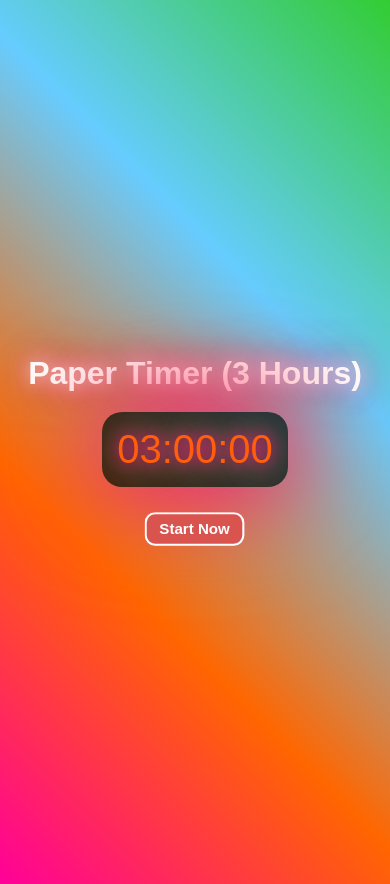
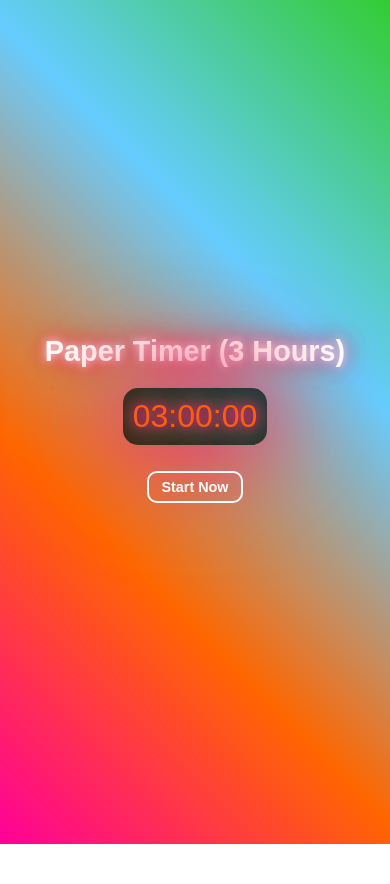
Before and after one commit to naveensssxx/------------, a plain HTML site: page index.html in a window 390 px wide. After the commit the page ends 844 px from the top, so only its background shows below. Drawn offline with Linux system fonts and the light colour scheme.

Commit message:
Update index.html

```diff
--- a/index.html
+++ b/index.html
@@ -5,41 +5,45 @@
   <meta name="viewport" content="width=device-width, initial-scale=1.0">
   <title>Paper Timer (3 Hours)</title>
   <style>
-    /* Base Styles */
+    /* Basic reset and responsive container */
+    * {
+      box-sizing: border-box;
+      margin: 0;
+      padding: 0;
+    }
     body {
       font-family: Arial, sans-serif;
       text-align: center;
       background: linear-gradient(45deg, #ff0099, #ff6600, #66ccff, #33cc33);
       color: white;
       animation: fadeIn 2s ease-in-out, backgroundColorAnimation 6s infinite alternate;
-      margin: 0;
       min-height: 100vh;
       display: flex;
       justify-content: center;
       align-items: center;
+      padding: 20px;
       overflow: hidden;
-      padding: 20px;
     }
     .container {
-      max-width: 800px;
       width: 100%;
+      max-width: 600px;
     }
     h1 {
-      font-size: 3rem;
+      font-size: 2.5rem;
       font-weight: bold;
       margin-bottom: 20px;
-      text-shadow: 0 0 20px #fff, 0 0 30px #ff0099, 0 0 50px #ff6600;
+      text-shadow: 0 0 10px #fff, 0 0 20px #ff0099, 0 0 30px #ff6600;
     }
     #timer {
-      font-size: 4rem;
+      font-size: 3rem;
       padding: 20px;
-      border-radius: 20px;
+      border-radius: 15px;
       background: rgba(0, 0, 0, 0.7);
       display: inline-block;
       animation: colorChange 3s infinite alternate, glowEffect 1s infinite alternate;
-      text-shadow: 0 0 15px #ff0099, 0 0 30px #ff6600, 0 0 40px #66ccff;
-      transition: all 0.3s ease-in-out;
+      text-shadow: 0 0 10px #ff0099, 0 0 20px #ff6600, 0 0 30px #66ccff;
       margin-bottom: 20px;
+      transition: transform 0.3s ease;
     }
     #timer:hover {
       transform: scale(1.05);
@@ -61,27 +65,13 @@
       transform: scale(1.05);
       box-shadow: 0 0 10px #ff0099, 0 0 20px #ff6600;
     }
-    #startBtn {
-      display: inline-block;
-      animation: buttonAnimation 1s infinite alternate;
-    }
-    #stopBtn, #pauseBtn {
-      display: none;
-      animation: buttonAnimation 1s infinite alternate;
-    }
-    @keyframes buttonAnimation {
-      0% {
-        transform: scale(1);
-        background-color: #5cb85c;
-      }
-      100% {
-        transform: scale(1.05);
-        background-color: #d9534f;
-      }
-    }
+    /* Initially show only the Start button */
+    #startBtn { display: inline-block; }
+    #pauseBtn, #stopBtn { display: none; }
+    /* Animations */
     @keyframes fadeIn {
-      0% { opacity: 0; }
-      100% { opacity: 1; }
+      from { opacity: 0; }
+      to { opacity: 1; }
     }
     @keyframes backgroundColorAnimation {
       0% { background: linear-gradient(45deg, #ff0099, #ff6600, #66ccff, #33cc33); }
@@ -98,33 +88,16 @@
       50% { color: #ff6600; }
       100% { color: #66ccff; }
     }
-    /* Responsive adjustments */
+    /* Media Queries for responsiveness */
     @media (max-width: 768px) {
-      h1 {
-        font-size: 2.5rem;
-      }
-      #timer {
-        font-size: 3rem;
-        padding: 15px;
-      }
-      button {
-        font-size: 1rem;
-        padding: 8px 16px;
-        margin: 8px;
-      }
+      h1 { font-size: 2rem; }
+      #timer { font-size: 2.5rem; padding: 15px; }
+      button { font-size: 1rem; padding: 8px 16px; margin: 8px; }
     }
     @media (max-width: 480px) {
-      h1 {
-        font-size: 2rem;
-      }
-      #timer {
-        font-size: 2.5rem;
-      }
-      button {
-        font-size: 0.9rem;
-        padding: 6px 12px;
-        margin: 6px;
-      }
+      h1 { font-size: 1.8rem; }
+      #timer { font-size: 2rem; padding: 10px; }
+      button { font-size: 0.9rem; padding: 6px 12px; margin: 6px; }
     }
   </style>
 </head>
@@ -165,7 +138,7 @@
 
     function stopTimer() {
       clearInterval(interval);
-      window.location.reload();
+      window.location.reload(); // Refresh page to reset everything
     }
 
     function pauseTimer() {
@@ -190,15 +163,18 @@
         (minutes < 10 ? "0" : "") + minutes + ":" +
         (seconds < 10 ? "0" : "") + seconds;
 
+      // 2 hours left alert
       if (time === 2 * 60 * 60) {
         document.getElementById('twoHourSound').play();
         speakText("The time is now two hours remaining!");
         music.volume = 0.3;
       }
+      // 1 hour left alert
       if (time === 1 * 60 * 60) {
         document.getElementById('oneHourSound').play();
         speakText("The time is now one hour remaining!");
       }
+      // Timer ends
       if (time <= 0) {
         clearInterval(interval);
         document.getElementById('endBell').play();
```
